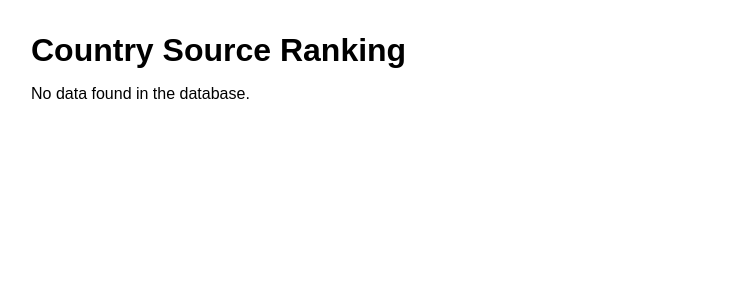
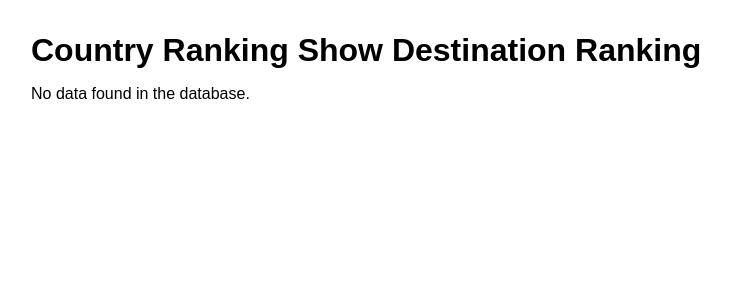
Before and after one commit to kcvanderlinden/Who-is-knocking, a Flask app: template templates/index.html in a window 1280 px wide. Shown: the top 300 px of the page, without its empty margins (1-732 px from the left). Run offline with Flask 2, Linux system fonts and the light colour scheme; the template is opened without the code that fills it, so the values that code supplies are empty.

Commit message:
add second view for destination

```diff
--- a/app.py
+++ b/app.py
@@ -11,6 +11,7 @@ Usage
 
 import sqlite3
 from collections import Counter
+import requests
 from flask import Flask, render_template, g
 
 # ----------------------------------------------------------------------
@@ -63,13 +64,40 @@ def get_country_ranking():
     rows = cur.fetchall()
     return [(row['country_src'], row['cnt']) for row in rows]
 
+def get_dst_country_ranking():
+    """Return (country_dst, count) sorted descending."""
+    db = get_db()
+    cur = db.execute(
+        f'''
+        SELECT country_dst, COUNT(*) AS cnt
+        FROM {TABLE}
+        WHERE country_dst IS NOT NULL
+        GROUP BY country_dst
+        ORDER BY cnt DESC
+        '''
+    )
+    rows = cur.fetchall()
+    return [(row['country_dst'], row['cnt']) for row in rows]
+
 # ----------------------------------------------------------------------
 # Flask route
 # ----------------------------------------------------------------------
 @app.route('/')
 def index():
-    ranking = get_country_ranking()
-    return render_template('index.html', ranking=ranking)
+    view = request.args.get('view', 'src')
+    if view == 'dst':
+        ranking = get_dst_country_ranking()
+        title = "Destination Ranking"
+        toggle_url = url_for('index', view='src')
+        toggle_text = "Show Source Ranking"
+    else:
+        ranking = get_country_ranking()
+        title = "Source Ranking"
+        toggle_url = url_for('index', view='dst')
+        toggle_text = "Show Destination Ranking"
+    return render_template('index.html', ranking=ranking,
+                           title=title, toggle_url=toggle_url,
+                           toggle_text=toggle_text)
 
 # ----------------------------------------------------------------------
 # Run the app if this file is executed directly
--- a/templates/index.html
+++ b/templates/index.html
@@ -21,26 +21,23 @@
     </style>
 </head>
 <body>
-    <h1>Country Source Ranking</h1>
+    <h1>
+        Country Ranking
+        <!-- Button -->
+        <a href="{{ toggle_url }}" class="top-right">{{ toggle_text }}</a>
+            {% if show_dst %}← Back to Source Ranking{% else %}Show Destination Ranking{% endif %}
+        </a>
+    </h1>
+
     {% if ranking %}
-    <table>
-        <thead>
-            <tr>
-                <th>Country</th>
-                <th>Count</th>
-            </tr>
-        </thead>
-        <tbody>
+        <table>
+            <tr><th>Country</th><th>Count</th></tr>
             {% for country, cnt in ranking %}
-            <tr>
-                <td>{{ country }}</td>
-                <td>{{ cnt }}</td>
-            </tr>
+                <tr><td>{{ country }}</td><td>{{ cnt }}</td></tr>
             {% endfor %}
-        </tbody>
-    </table>
+        </table>
     {% else %}
-    <p>No data found in the database.</p>
+        <p>No data found in the database.</p>
     {% endif %}
 </body>
 </html>
```
